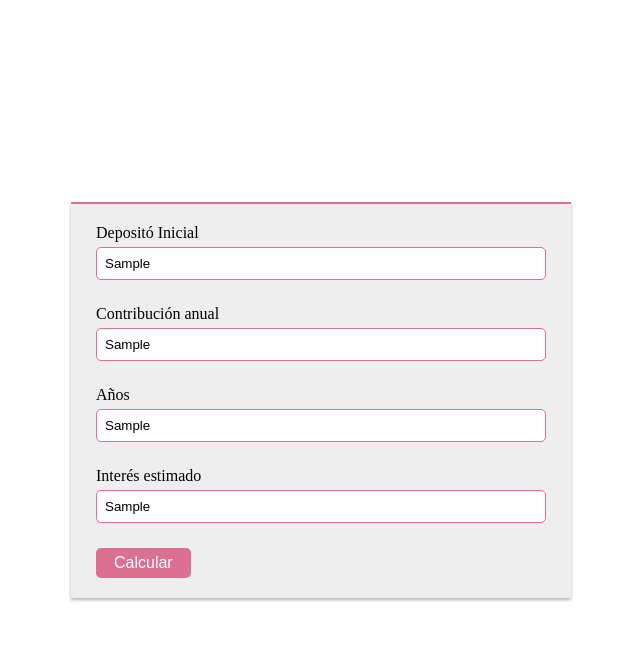
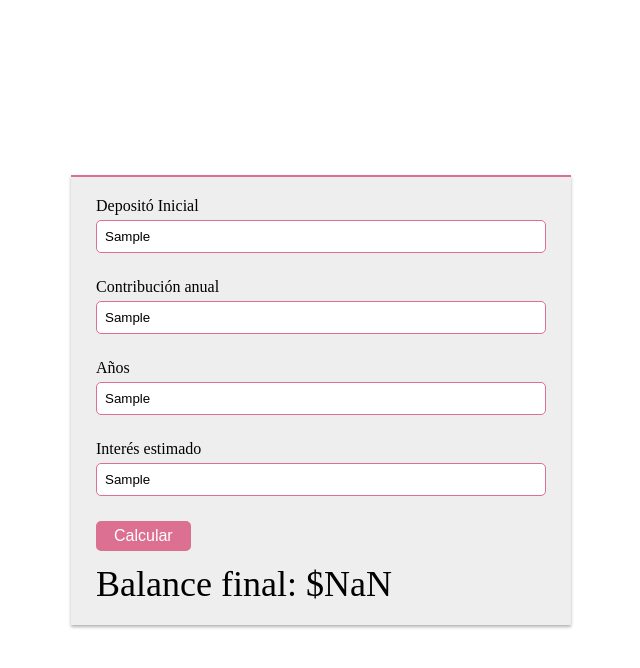
Before and after one commit to LuisanaHenmary/Interes-compuesto, a React (Create React App) app: page / in a window 1280 px wide. Both pictures are taken after typing "Sample", "Sample", "Sample", "Sample" into the empty fields and a click on the button "Calcular". Shown: the top 668 px of the page, without its empty margins (319-959 px from the left). Built offline with nearby package versions, Linux system fonts and the light colour scheme.

Commit message:
calcular y mostrar el balance total, y darle estilo

```diff
--- a/src/App.js
+++ b/src/App.js
@@ -1,13 +1,35 @@
+import { useState } from 'react'
 import { Formik, Form } from 'formik'
 import Input from './componentes/Input'
 import Boton from './componentes/Boton'
 import Contenedor from './componentes/Contenedor'
 import Seccion from './componentes/Seccion'
+import Balance from './componentes/Balance'
+
+const compoundInterest = (deposito, contribucion, anhos, interes) => {
+  let total = deposito
+
+  for (let i = 0; i < anhos; i++) {
+    total = (total + contribucion) * (interes + 1)
+  }
+
+  return Math.round(total)
+}
+
+const formatter = new Intl.NumberFormat('en-US', {
+  style: 'currency',
+  currency: 'USD',
+  minimumFractionDigits: 2,
+  maximumFractionDigits: 2,
+})
 
 const App = () => {
-  const handleSumit = () => {
+  const [balance, setBalance] = useState('')
+  const handleSumit = ({ deposito, contribucion, anhos, interes }) => {
+    const val = compoundInterest(Number(deposito), Number(contribucion), Number(anhos), Number(interes))
+    setBalance(formatter.format(val))
+  }
 
-  }
   return (
 
     <Contenedor>
@@ -23,13 +45,14 @@ const App = () => {
           onSubmit={handleSumit}
         >
           <Form>
-            <Input name="deposito" label="Depositó Inicial"/>
-            <Input name="contribucion" label="Contribución anual"/>
-            <Input name="anhos" label="Años"/>
-            <Input name="interes" label="Interés estimado"/>
-            <Boton>Calcular</Boton>
+            <Input name="deposito" label="Depositó Inicial" />
+            <Input name="contribucion" label="Contribución anual" />
+            <Input name="anhos" label="Años" />
+            <Input name="interes" label="Interés estimado" />
+            <Boton type='submit' >Calcular</Boton>
           </Form>
         </Formik>
+        {balance !== '' ? <Balance>Balance final: {balance}</Balance> : null}
       </Seccion>
     </Contenedor>
   )
--- /dev/null
+++ b/src/componentes/Balance.js
@@ -0,0 +1,9 @@
+import styled from "styled-components";
+
+const Balance = styled.span`
+    font-size: 36px;
+    margin-top: 12px;
+    display: inline-block;
+    color: black;
+`
+export default Balance;
```
